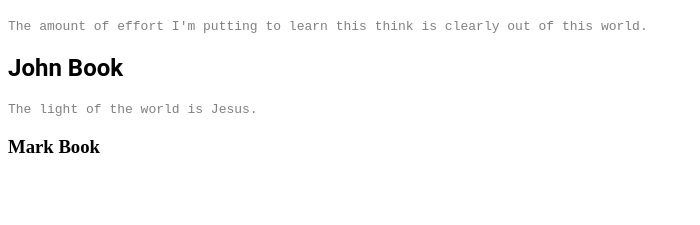
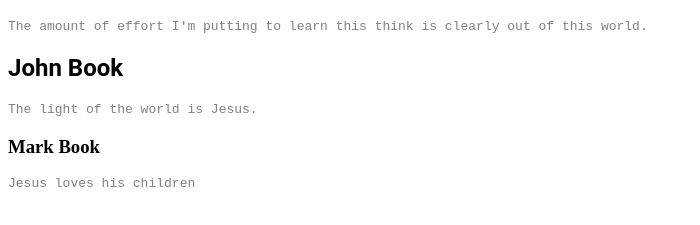
Before and after one commit to Mascenciog/SshRemoteRepo, a plain HTML site: page index.html in a window 1280 px wide. Shown: the part 55-280 px from the top of the page, without its empty margins (0-700 px from the left). Drawn offline with Linux system fonts and the light colour scheme.

Commit message:
changes in feature-one branch

```diff
--- a/index.html
+++ b/index.html
@@ -34,5 +34,8 @@
    The light of the world is Jesus.
 </p>
 <h3> Mark Book </h3> <!-- added at local-->
+<p>
+   Jesus loves his children
+</p>
   </body>
 </html>
```
